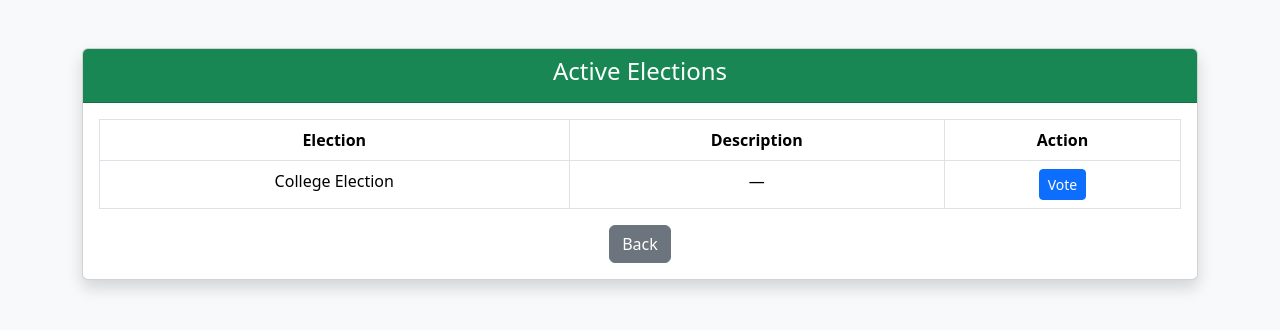
After one commit to Samuruddhi09/Online_Voting, a Flask app: page /voter/elections in a window 1280 px wide. The commit adds this page. Shown: the top 330 px of the page. Run offline with Flask 3, Linux system fonts and the light colour scheme; a user stored in the database is signed in; data comes from the database, SQL or seed files in the repository; both versions use the stored data as it was after the commit.

Commit message:
Completed Phase 8 : Election Creation, Candidate Management and Voting Logic

```diff
--- a/app.py
+++ b/app.py
@@ -353,6 +353,21 @@ def create_candidates_table():
     conn.commit()
     conn.close()
 
+def create_votes_table():
+    conn = get_db_connection()
+    conn.execute("""
+        CREATE TABLE IF NOT EXISTS votes (
+            id INTEGER PRIMARY KEY AUTOINCREMENT,
+            user_id INTEGER NOT NULL,
+            election_id INTEGER NOT NULL,
+            candidate_id INTEGER NOT NULL,
+            voted_at DATETIME DEFAULT CURRENT_TIMESTAMP,
+            UNIQUE (user_id, election_id)
+        )
+    """)
+    conn.commit()
+    conn.close()
+
 
 # Add Candidates
 @app.route("/admin/add-candidate/<int:election_id>", methods=["GET", "POST"])
@@ -483,11 +498,179 @@ def admin_view_candidates(election_id):
         candidates=candidates
     )
 
+@app.route("/admin/close-election/<int:election_id>", methods=["POST"])
+@login_required
+@admin_required
+def close_election(election_id):
+    conn = get_db_connection()
+
+    election = conn.execute(
+        "SELECT status FROM elections WHERE id = ?",
+        (election_id,)
+    ).fetchone()
+
+    if election is None:
+        conn.close()
+        flash("Election not found", "danger")
+        return redirect(url_for("admin_elections"))
+
+    if election["status"] != "active":
+        conn.close()
+        flash("Only active elections can be closed", "warning")
+        return redirect(url_for("admin_elections"))
+
+    conn.execute(
+        "UPDATE elections SET status = 'closed' WHERE id = ?",
+        (election_id,)
+    )
+    conn.commit()
+    conn.close()
+
+    flash("Election closed successfully", "success")
+    return redirect(url_for("admin_elections"))
+
+
+@app.route("/debug/votes")
+@login_required
+@admin_required
+def debug_votes():
+    conn = get_db_connection()
+    votes = conn.execute("SELECT * FROM votes").fetchall()
+    conn.close()
+    return str([dict(v) for v in votes])
+
+# Activation of Election
+@app.route("/admin/activate-election/<int:election_id>", methods=["POST"])
+@login_required
+@admin_required
+def activate_election(election_id):
+    conn = get_db_connection()
+
+    election = conn.execute(
+        "SELECT status FROM elections WHERE id = ?",
+        (election_id,)
+    ).fetchone()
+
+    if election is None:
+        conn.close()
+        flash("Election not found", "danger")
+        return redirect(url_for("admin_elections"))
+
+    if election["status"] != "upcoming":
+        conn.close()
+        flash("Only upcoming elections can be activated", "warning")
+        return redirect(url_for("admin_elections"))
+
+    conn.execute(
+        "UPDATE elections SET status = 'active' WHERE id = ?",
+        (election_id,)
+    )
+    conn.commit()
+    conn.close()
+
+    flash("Election activated successfully", "success")
+    return redirect(url_for("admin_elections"))
+
+@app.route("/voter/elections")
+@login_required
+def voter_elections():
+    conn = get_db_connection()
+    elections = conn.execute("""
+        SELECT id, title, description
+        FROM elections
+        WHERE status = 'active'
+        ORDER BY id DESC
+    """).fetchall()
+    conn.close()
+
+    return render_template(
+        "voter/elections.html",
+        elections=elections
+    )
+
+@app.route("/voter/vote/<int:election_id>", methods=["GET", "POST"])
+@login_required
+def vote(election_id):
+    conn = get_db_connection()
+
+    # 1. Check election
+    election = conn.execute(
+        "SELECT * FROM elections WHERE id = ?",
+        (election_id,)
+    ).fetchone()
+
+    if election is None:
+        conn.close()
+        flash("Election not found", "danger")
+        return redirect(url_for("voter_elections"))
+
+    if election["status"] != "active":
+        conn.close()
+        flash("Voting is not allowed for this election", "warning")
+        return redirect(url_for("voter_elections"))
+
+    # 2. Check if user already voted
+    existing_vote = conn.execute(
+        "SELECT id FROM votes WHERE user_id = ? AND election_id = ?",
+        (session["user_id"], election_id)
+    ).fetchone()
+
+    if existing_vote:
+        conn.close()
+        flash("You have already voted in this election", "info")
+        return redirect(url_for("voter_elections"))
+
+    # 3. Handle vote submission
+    if request.method == "POST":
+        candidate_id = request.form.get("candidate_id")
+
+        candidate = conn.execute(
+            "SELECT id FROM candidates WHERE id = ? AND election_id = ?",
+            (candidate_id, election_id)
+        ).fetchone()
+
+        if candidate is None:
+            conn.close()
+            flash("Invalid candidate selection", "danger")
+            return redirect(request.url)
+
+        try:
+            conn.execute("""
+                INSERT INTO votes (user_id, election_id, candidate_id)
+                VALUES (?, ?, ?)
+            """, (session["user_id"], election_id, candidate_id))
+            conn.commit()
+            flash("Your vote has been recorded successfully", "success")
+        except sqlite3.IntegrityError:
+            flash("Duplicate vote attempt blocked", "warning")
+
+        conn.close()
+        return redirect(url_for("voter_elections"))
+
+    # 4. Show candidates
+    candidates = conn.execute("""
+        SELECT
+            c.id,
+            c.display_name,
+            c.party_or_description,
+            u.full_name
+        FROM candidates c
+        JOIN users u ON c.user_id = u.id
+        WHERE c.election_id = ?
+    """, (election_id,)).fetchall()
+
+    conn.close()
+    return render_template(
+        "voter/vote.html",
+        election=election,
+        candidates=candidates
+    )
 
 
 if __name__ == "__main__":
     create_users_table()
     create_elections_table()
     create_candidates_table()
+    create_votes_table()
     create_super_admin()
     app.run(debug=True)
--- /dev/null
+++ b/templates/voter/elections.html
@@ -0,0 +1,55 @@
+<!DOCTYPE html>
+<html lang="en">
+<head>
+    <meta charset="UTF-8">
+    <title>Active Elections</title>
+    <link href="https://cdn.jsdelivr.net/npm/bootstrap@5.3.2/dist/css/bootstrap.min.css" rel="stylesheet">
+</head>
+<body class="bg-light">
+
+<div class="container mt-5">
+    <div class="card shadow">
+        <div class="card-header bg-success text-white text-center">
+            <h4>Active Elections</h4>
+        </div>
+
+        <div class="card-body">
+            {% if elections %}
+                <table class="table table-bordered text-center">
+                    <thead>
+                        <tr>
+                            <th>Election</th>
+                            <th>Description</th>
+                            <th>Action</th>
+                        </tr>
+                    </thead>
+                    <tbody>
+                        {% for election in elections %}
+                        <tr>
+                            <td>{{ election.title }}</td>
+                            <td>{{ election.description or "—" }}</td>
+                            <td>
+                                <a href="/voter/vote/{{ election.id }}"
+                                   class="btn btn-primary btn-sm">
+                                    Vote
+                                </a>
+                            </td>
+                        </tr>
+                        {% endfor %}
+                    </tbody>
+                </table>
+            {% else %}
+                <p class="text-center text-muted">
+                    No active elections available at the moment.
+                </p>
+            {% endif %}
+
+            <div class="text-center mt-3">
+                <a href="/voter" class="btn btn-secondary">Back</a>
+            </div>
+        </div>
+    </div>
+</div>
+
+</body>
+</html>
```
Also changed, not shown: templates/admin/manage_elections.html (+19 -1 lines), templates/voter/vote.html (added, +47 -0 lines), database.db.
